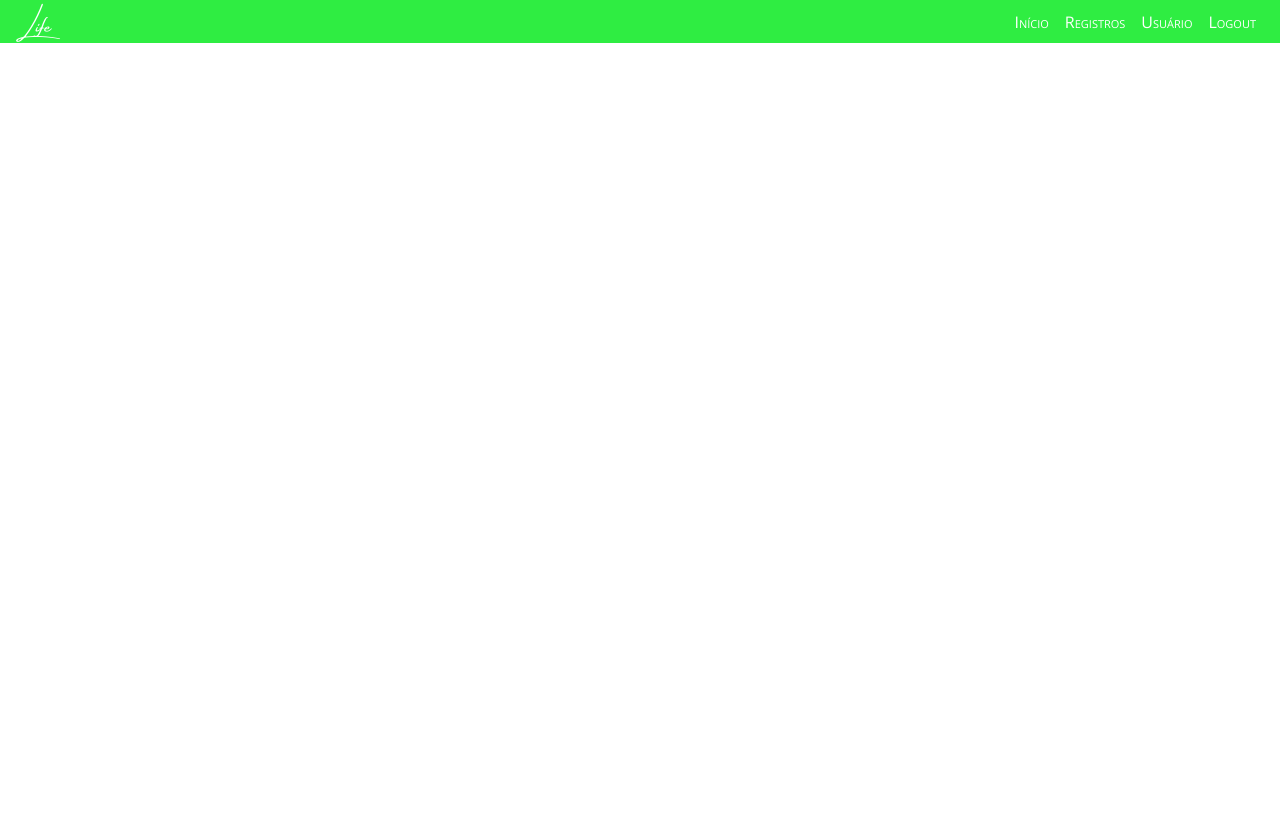
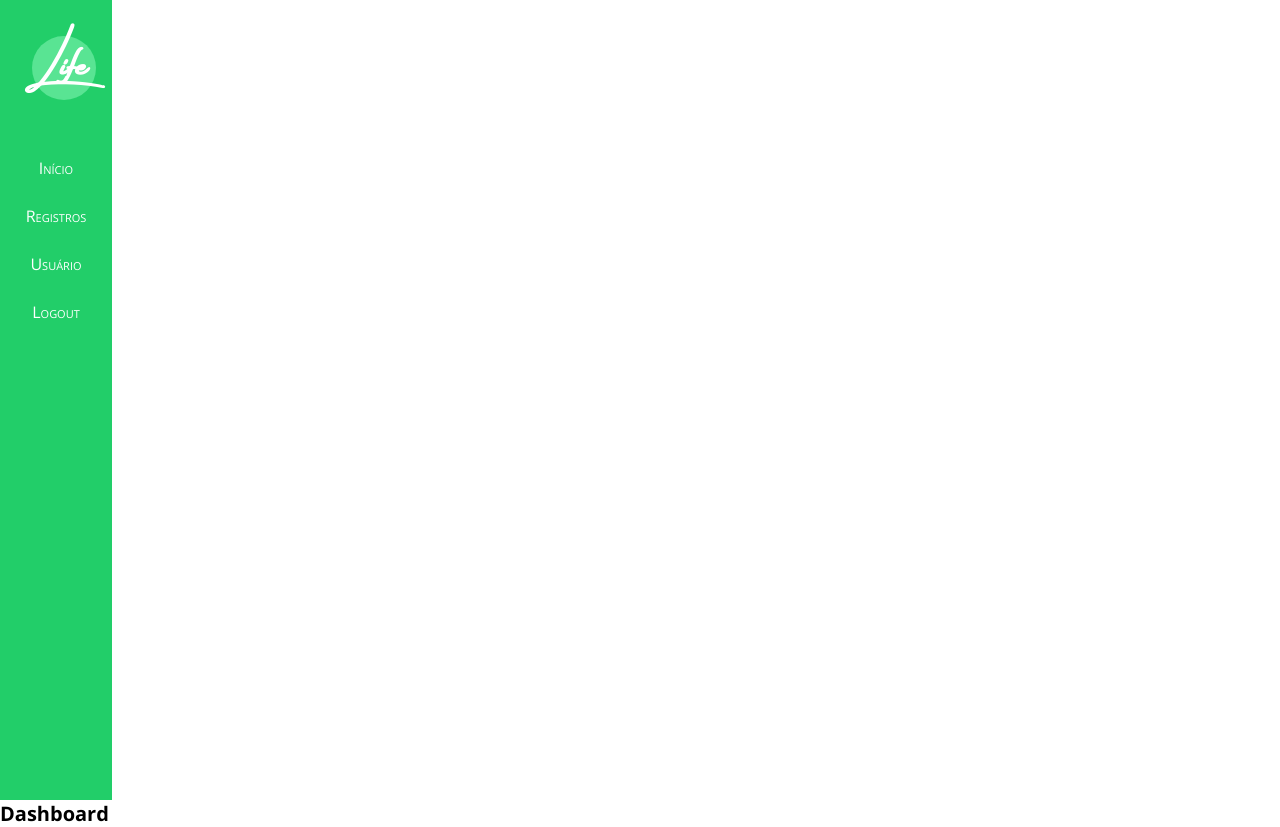
Before and after one commit to di-ferreira/front-caixa-life, a React (Create React App) app: page / in a window 1280 px wide. Before the commit the page ends 800 px from the top, so only its background shows below. Built offline with nearby package versions, Linux system fonts and the light colour scheme.

Commit message:
Modify NavBar

```diff
--- a/src/assets/css/navbar.css
+++ b/src/assets/css/navbar.css
@@ -1,42 +1,77 @@
 .life__navbar__Container {
   display: flex;
-  position: absolute;
-  top: 0px;
-  left: 0px;
-  width: 100%;
-  height: 2.7rem;
+  flex-direction: column;
+  width: 7rem;
+  height: 100vh;
   font-size: 0.8rem;
   background-color: var(--primary-color);
   align-items: center;
-  justify-content: space-between;
-  padding: 0 1rem;
+  padding: 1rem 0;
 }
 
 .life__brand__Logo {
+  position: relative;
+  display: flex;
+  align-items: center;
+  justify-content: center;
+  width: 5rem;
+  height: 5rem;
+}
+.life__brand__Logo a {
+  z-index: 10;
   text-decoration: none;
   color: var(--white);
   font-family: var(--logo-font);
-  font-size: 1.4rem;
+  font-size: 2.5rem;
+}
+
+.life__brand__Logo::before {
+  content: "";
+  position: absolute;
+  top: 25%;
+  left: 20%;
+  width: 4rem;
+  height: 4rem;
+  background-color: var(--primary-color-hover);
+  border-radius: 50%;
+  -webkit-border-radius: 50%;
+  -moz-border-radius: 50%;
+  -ms-border-radius: 50%;
+  -o-border-radius: 50%;
 }
 
 .life__navBar {
   display: flex;
+  flex-direction: column;
   align-items: center;
-  justify-content: flex-end;
-  width: 25rem;
-  height: 100%;
+  margin: 3rem;
+  width: 100%;
+  height: 25rem;
   list-style-type: none;
 }
 
 .life__navItem {
   display: flex;
-  height: 100%;
-  padding: 0 2%;
   align-items: center;
+  justify-content: center;
+  width: 100%;
+  height: 3rem;
+  align-items: center;
+  cursor: pointer;
+  transition: all ease 0.5s;
+  -webkit-transition: all ease 0.5s;
+  -moz-transition: all ease 0.5s;
+  -ms-transition: all ease 0.5s;
+  -o-transition: all ease 0.5s;
 }
 
 .life__navItem:hover {
   background-color: var(--primary-color-hover);
+  transition: all ease 0.5s;
+  -webkit-transition: all ease 0.5s;
+  -moz-transition: all ease 0.5s;
+  -ms-transition: all ease 0.5s;
+  -o-transition: all ease 0.5s;
 }
 
 .life__navLink {
--- a/src/assets/css/styles.css
+++ b/src/assets/css/styles.css
@@ -13,10 +13,15 @@
   /*
     === Colors ===
   */
-  --primary-color: #2fed42;
-  --primary-color-hover: #4cc558;
+  --primary-color: #22ce69;
+  --primary-color-hover: #59e493;
+  --secondary-color: #f89595;
+  --secondary-color-hover: #fcb0b0;
   --white: #fff;
-  --black-rgba: rgba(0, 0, 0, 0.5);
+  --black-rgba: rgba(0, 0, 0, 0.2);
+  --dark-color: #14181d;
+  --red-color: #c43131;
+
   /*
     === Fonts ===
   */
@@ -49,6 +54,7 @@ body {
   width: 100vw;
   height: 100vh;
   font-size: 62.5%;
+  overflow: hidden;
 }
 
 /*
@@ -57,9 +63,9 @@ body {
 
 /* ===  Utils  === */
 .shadow {
-  box-shadow: 1px 5px 5px 0px var(--black-rgba);
-  -webkit-box-shadow: 1px 5px 5px 0px var(--black-rgba);
-  -moz-box-shadow: 1px 5px 5px 0px var(--black-rgba);
+  box-shadow: 0px 2px 3px 0px var(--black-rgba);
+  -webkit-box-shadow: 0px 2px 3px 0px var(--black-rgba);
+  -moz-box-shadow: 0px 2px 3px 0px var(--black-rgba);
 }
 
 /* === Inicio Login Page === */
--- a/src/components/NavBar/index.tsx
+++ b/src/components/NavBar/index.tsx
@@ -3,9 +3,9 @@ import { Link } from "react-router-dom";
 function NavBar() {
   return (
     <div className="life__navbar__Container">
-      <Link to="/" className="life__brand__Logo">
-        Life
-      </Link>
+      <h1 className="life__brand__Logo">
+        <Link to="/">Life</Link>
+      </h1>
       <ul className="life__navBar">
         <li className="life__navItem">
           <Link to="/" className="life__navLink">
```
